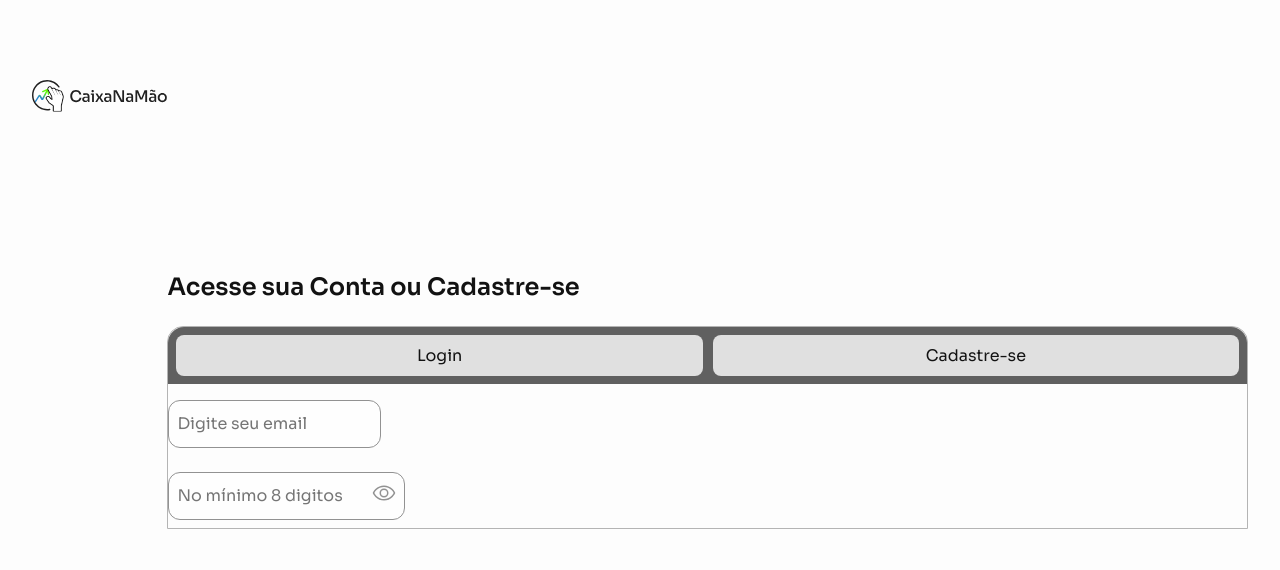
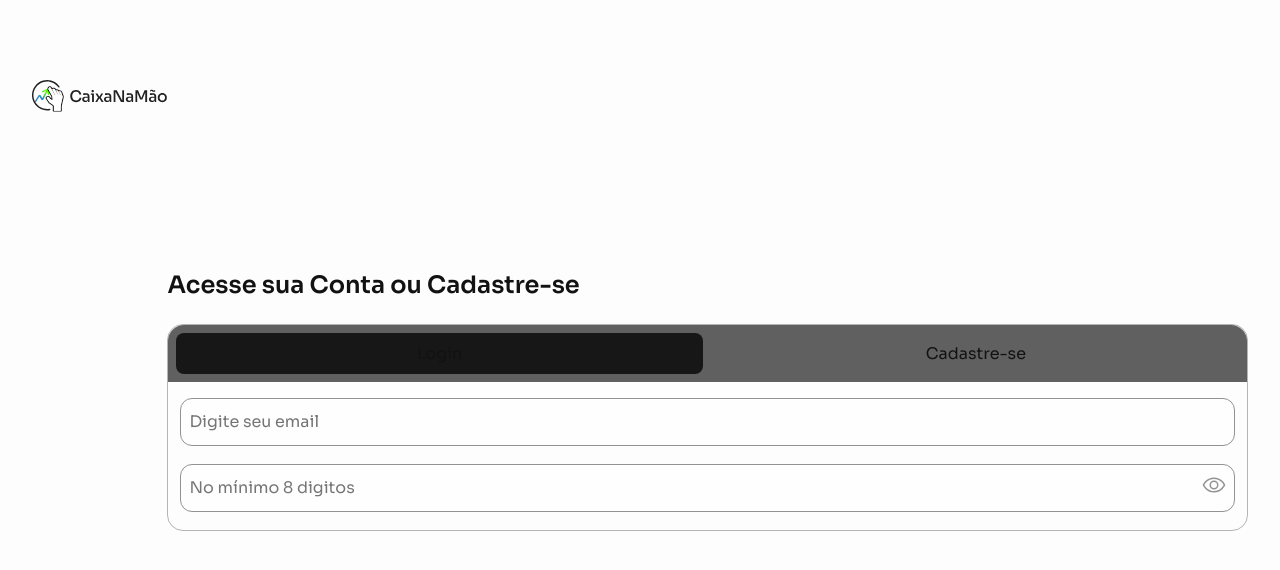
Before and after one commit to jaqueuchoab/caixanamao, a React (Vite) app: page /login in a window 1280 px wide. Shown: the top 570 px of the page. Built offline with nearby package versions, Linux system fonts and the light colour scheme.

Commit message:
multiset-form

```diff
--- a/src/views/components/login/Login.styles.ts
+++ b/src/views/components/login/Login.styles.ts
@@ -42,9 +42,8 @@ export const MultisetContainer = styled.div`
   display: flex;
   flex-direction: column;
   align-items: flex-start;
-  gap: 16px;
   align-self: stretch;
-  border-radius: 16px 16px 0px 0px;
+  border-radius: 16px;
   border: 1.6px solid ${({ theme }) => theme.colors.inputs.stroke};
 `;
 
@@ -72,3 +71,11 @@ export const ButtonSwitcher = styled.button`
   color: ${({theme}) => theme.colors.texts.primary};
   font-size: ${({ theme }) => theme.sizes.md + "px"};
 `;
+
+export const InputsContainer = styled.div`
+  display: flex;
+  flex-direction: column;
+  gap: ${({theme}) => theme.sizes['sm-plus'] + "px"};
+  align-self: stretch;
+  padding: ${({theme}) => `${theme.sizes.md}px ${theme.sizes['sm-x']}px ${theme.sizes['sm-plus']}px ${theme.sizes['sm-x']}px` };
+`;
--- a/src/views/components/login/Login.tsx
+++ b/src/views/components/login/Login.tsx
@@ -5,6 +5,7 @@ import Input from '../input/Input.tsx';
 import {
   ButtonSwitcher,
   Information,
+  InputsContainer,
   LoginContainer,
   LoginEmail,
   MultisetContainer,
@@ -12,6 +13,8 @@ import {
 } from './Login.styles.ts';
 import { Link, useNavigate } from 'react-router-dom';
 import useForm from '../../hooks/useForm';
+import { useState } from 'react';
+import { style } from 'framer-motion/client';
 
 /*
 endpoint LOGIN
@@ -21,9 +24,19 @@ senha: string;
 
 const Login = () => {
   const { themeMode } = useContextTheme();
-  const navigate = useNavigate();
   const email = useForm('email');
   const password = useForm('password_login');
+  const [displayForm, setDisplayForm] = useState<'login' | 'register'>('login');
+
+  const handleDisplayLoginForm = () => {
+    setDisplayForm('login');
+  };
+
+  const handleDisplayRegisterForm = () => {
+    setDisplayForm('register');
+  };
+
+	// Componentizar esse form e deixar essa mudança de cores nos botões mais dinâmico e robusto
 
   return (
     <LoginContainer>
@@ -36,9 +49,28 @@ const Login = () => {
         <Information>Acesse sua Conta ou Cadastre-se</Information>
         <MultisetContainer>
           <TabsSwitcher>
-            <ButtonSwitcher>Login</ButtonSwitcher>
-            <ButtonSwitcher>Cadastre-se</ButtonSwitcher>
+            <ButtonSwitcher
+              onClick={handleDisplayLoginForm}
+              style={
+                displayForm === 'register'
+                  ? { backgroundColor: '#606060' }
+                  : { backgroundColor: '#171717' }
+              }
+            >
+              Login
+            </ButtonSwitcher>
+            <ButtonSwitcher
+              onClick={handleDisplayRegisterForm}
+              style={
+                displayForm === 'login'
+                  ? { backgroundColor: '#606060' }
+                  : { backgroundColor: '#171717' }
+              }
+            >
+              Cadastre-se
+            </ButtonSwitcher>
           </TabsSwitcher>
+          <InputsContainer>
             <Input
               id="email"
               type="text"
@@ -51,6 +83,7 @@ const Login = () => {
               placeholder="No mínimo 8 digitos"
               {...password}
             />
+          </InputsContainer>
         </MultisetContainer>
       </LoginEmail>
     </LoginContainer>
```
Lines whose indentation alone changed are shown as unchanged.
